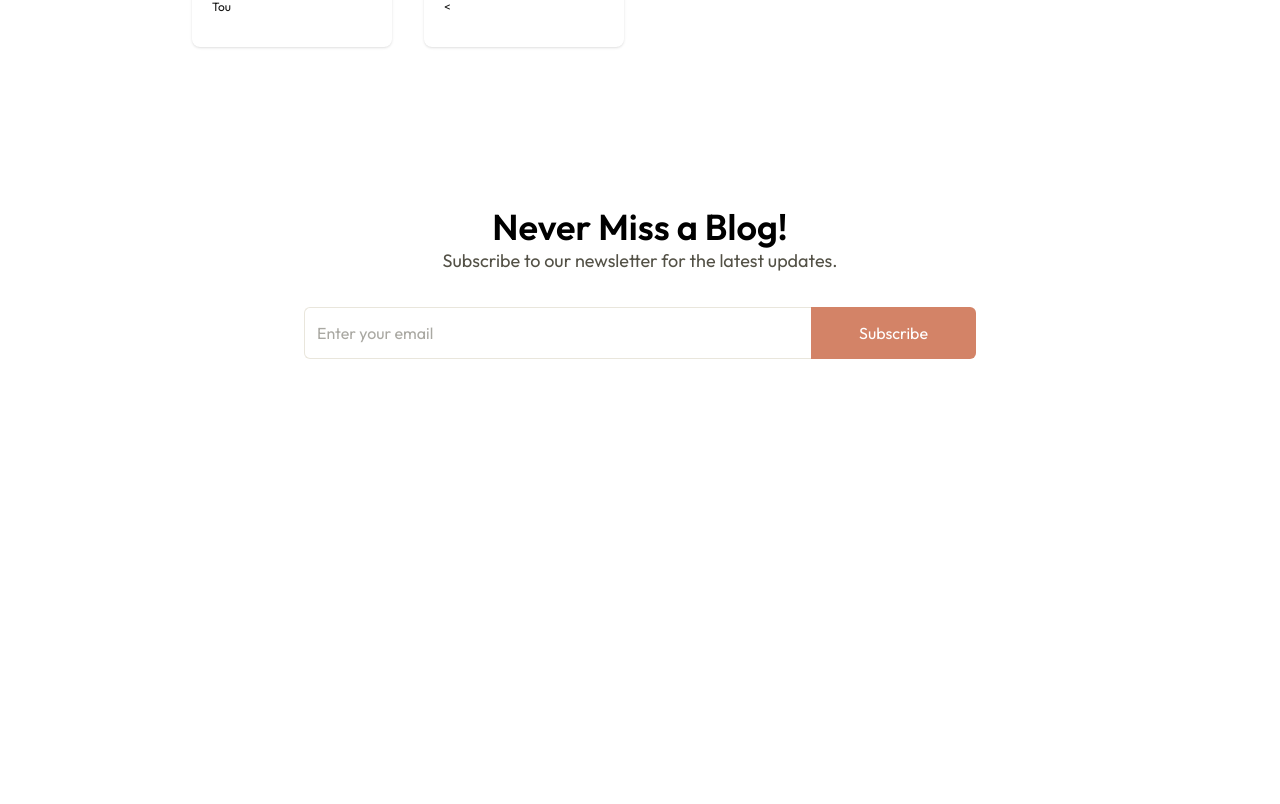
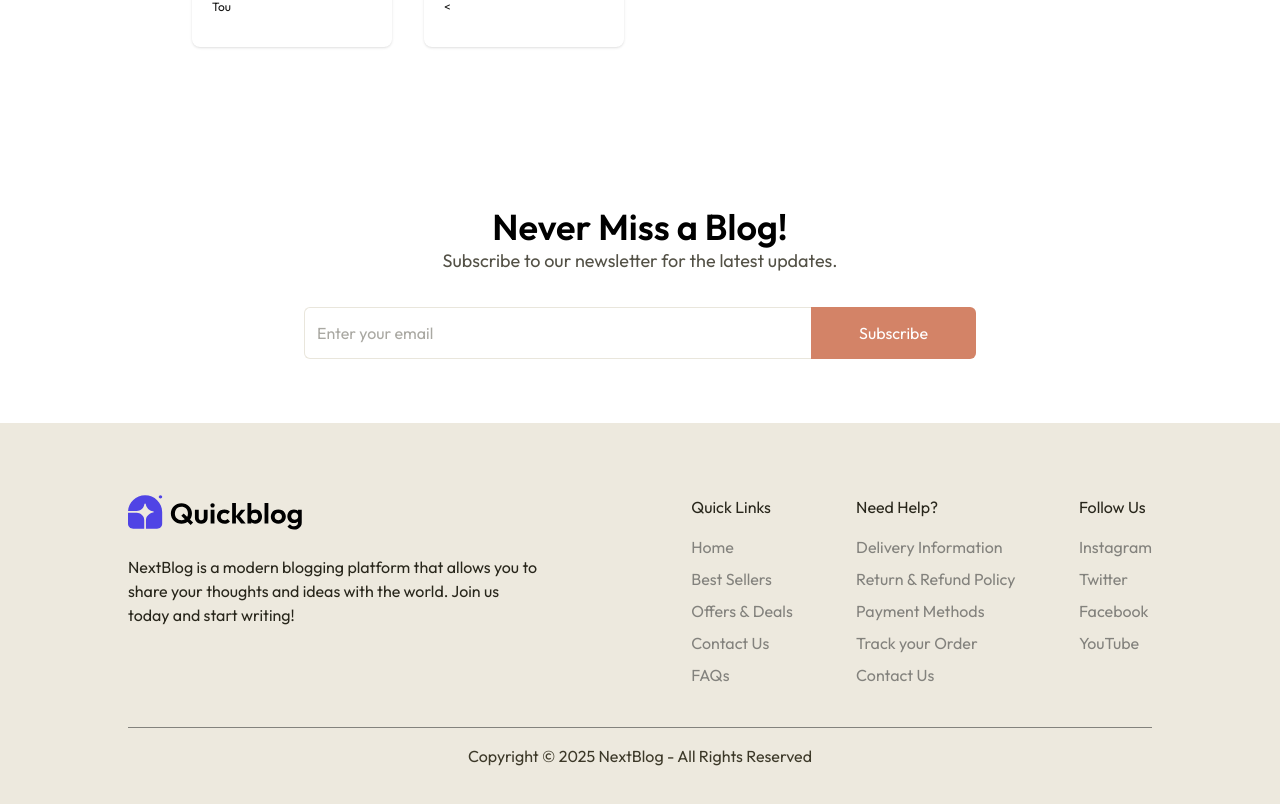
Before and after one commit to MeRitik/blog-react, a React (Vite) app: page / in a window 1280 px wide. Shown: the part 1672-2476 px from the top of the page. Before the commit the page ends 2095 px from the top, so only its background shows below. Built offline with nearby package versions, Linux system fonts and the light colour scheme.

Commit message:
Add Footer component and integrate it into Home page layout

```diff
--- /dev/null
+++ b/src/components/Footer.jsx
@@ -0,0 +1,39 @@
+import { Link } from 'react-router'
+
+import { assets, footer_data } from '../assets/assets'
+
+const Footer = () => {
+    return (
+        <footer className='px-6 md:px-16 lg:px-24 xl:px-32 py-8 bg-muted'>
+            <div className='flex flex-col md:flex-row justify-between items-start gap-10 py-10 border-b border-muted-foreground text-accent-foreground'>
+
+                <div>
+                    <img src={assets.logo} alt="logo" className='w-32 sm:w-44' />
+                    <p className='max-w-[410px] mt-6'>
+                        NextBlog is a modern blogging platform that allows you to share your thoughts and ideas with the world. Join us today and start writing!
+                    </p>
+                </div>
+
+                <div className='flex flex-wrap justify-between w-full md:w-[45%] gap-5'>
+                    {footer_data.map((section, index) => (
+                        <div key={index}>
+                            <h3>{section.title}</h3>
+                            <ul className='mt-4 space-y-2'>
+                                {section.links.map((item, idx) => (
+                                    <li key={idx} className='text-sm md:text-base text-muted-foreground hover:text-primary cursor-pointer'>
+                                        <Link to="#">{item}</Link>
+                                    </li>
+                                ))}
+                            </ul>
+                        </div>
+                    ))}
+                </div>
+            </div>
+
+            <p className='py-4 text-center text-sm md:text-base text-foreground'>Copyright © 2025 NextBlog - All Rights Reserved</p>
+
+        </footer>
+    )
+}
+
+export default Footer
--- a/src/pages/Home.jsx
+++ b/src/pages/Home.jsx
@@ -1,4 +1,5 @@
 import Blogs from "../components/Blogs"
+import Footer from "../components/Footer"
 import Header from "../components/Header"
 import Newsletter from "../components/Newsletter"
 import Hero from "./Hero"
@@ -10,6 +11,7 @@ const Home = () => {
             <Hero />
             <Blogs />
             <Newsletter />
+            <Footer />
         </>
     )
 }
```
